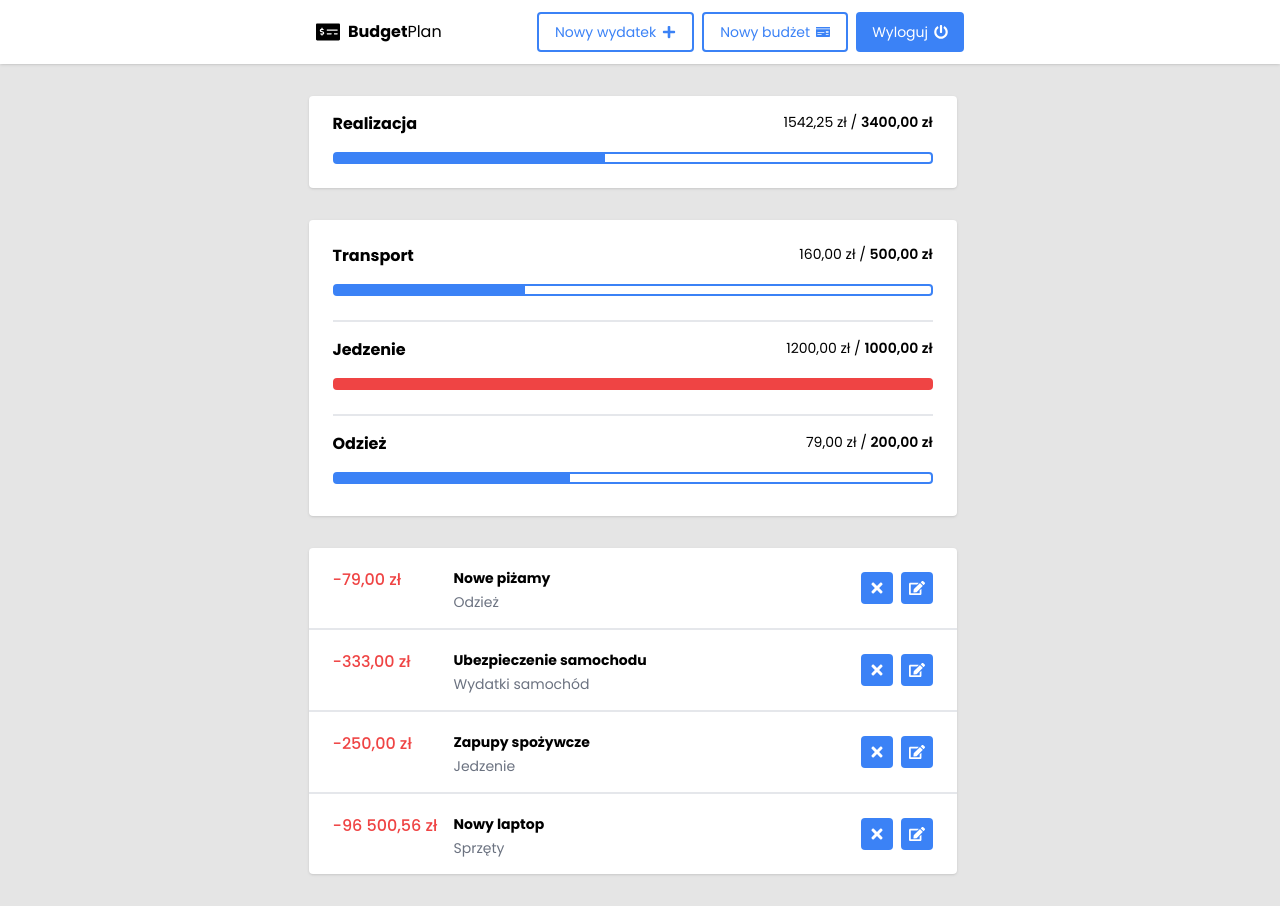
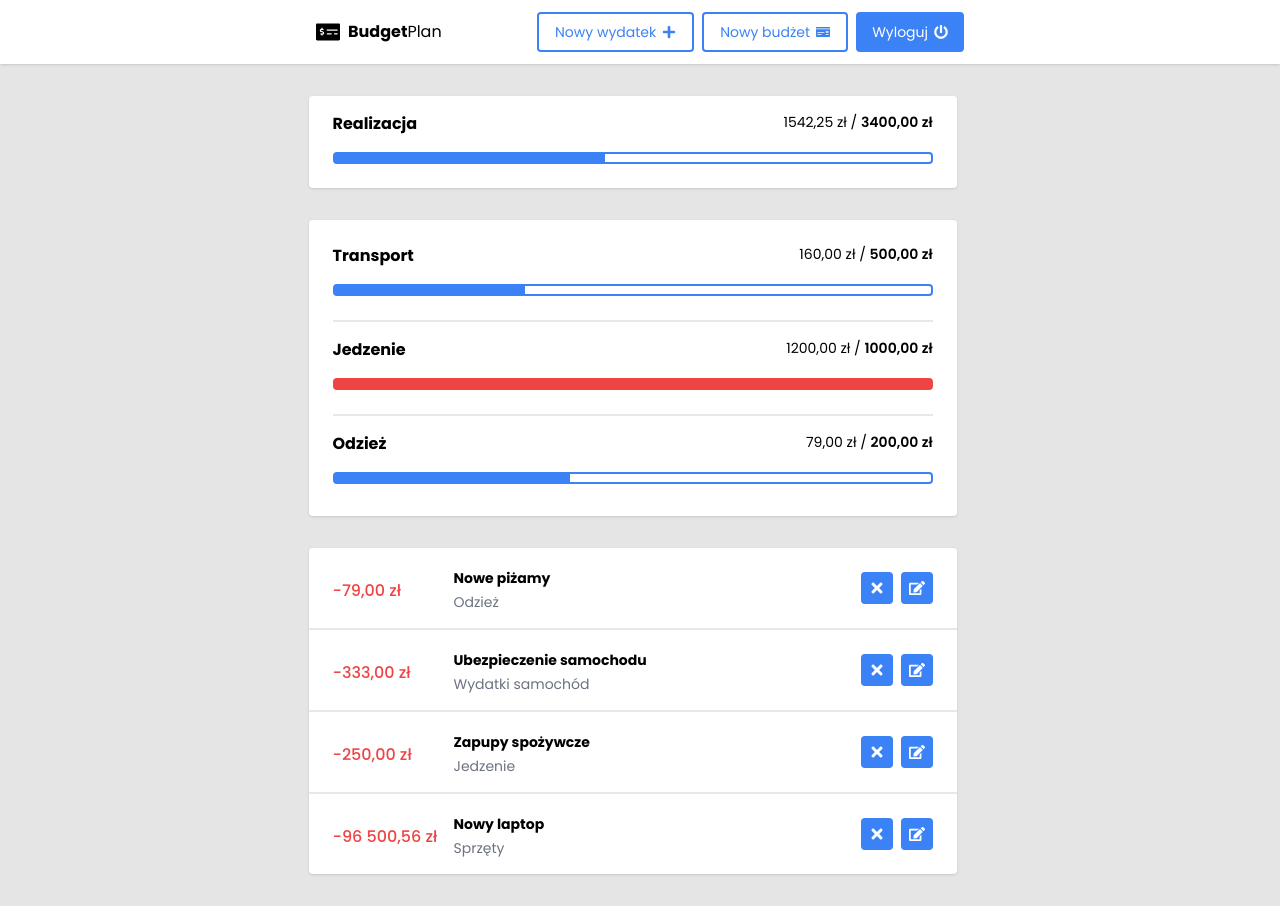
Before and after one commit to grzegorzpokorski/budget-plan, a Next.js app: page / in a window 1280 px wide. Built offline with nearby package versions, Linux system fonts and the light colour scheme.

Commit message:
fix: adjust currency amount in ExpensesItem

```diff
--- a/src/components/molecules/ExpensesItem/ExpensesItem.tsx
+++ b/src/components/molecules/ExpensesItem/ExpensesItem.tsx
@@ -15,8 +15,8 @@ export const ExpensesItem = ({
 }: ExpensesItemProps) => {
   return (
     <li className="flex flex-row items-start justify-start gap-6 px-6 py-4 w-full">
-      <div className="flex flex-col gap-1 md:gap-4 md:flex-row">
-        <div className="font-medium text-red-500 mt-1.5 md:mt-1 min-w-[105px]">
+      <div className="flex flex-col gap-1 md:gap-4 md:flex-row md:items-center">
+        <div className="font-medium text-red-500 mt-1.5 min-w-[105px]">
           -{formatCurrency(amount)}
         </div>
         <div className="flex flex-col text-sm mt-1">
```
